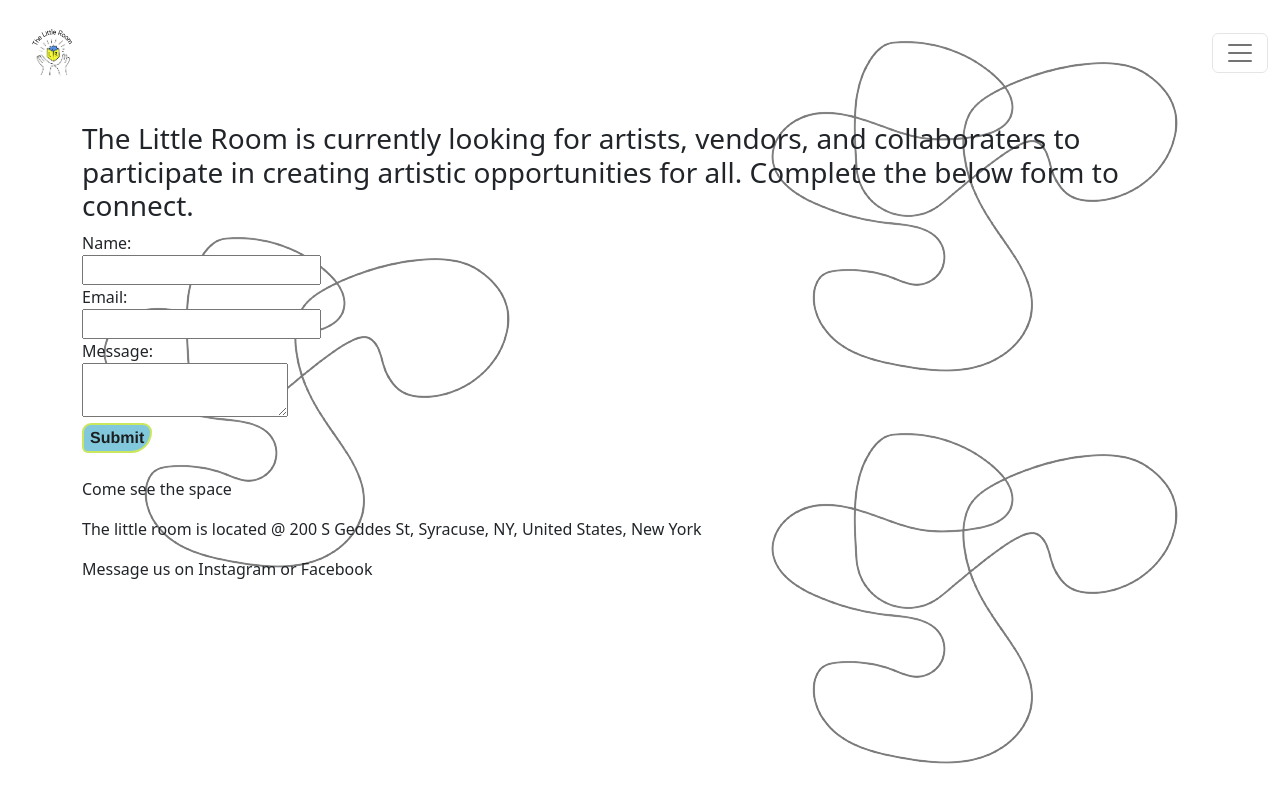
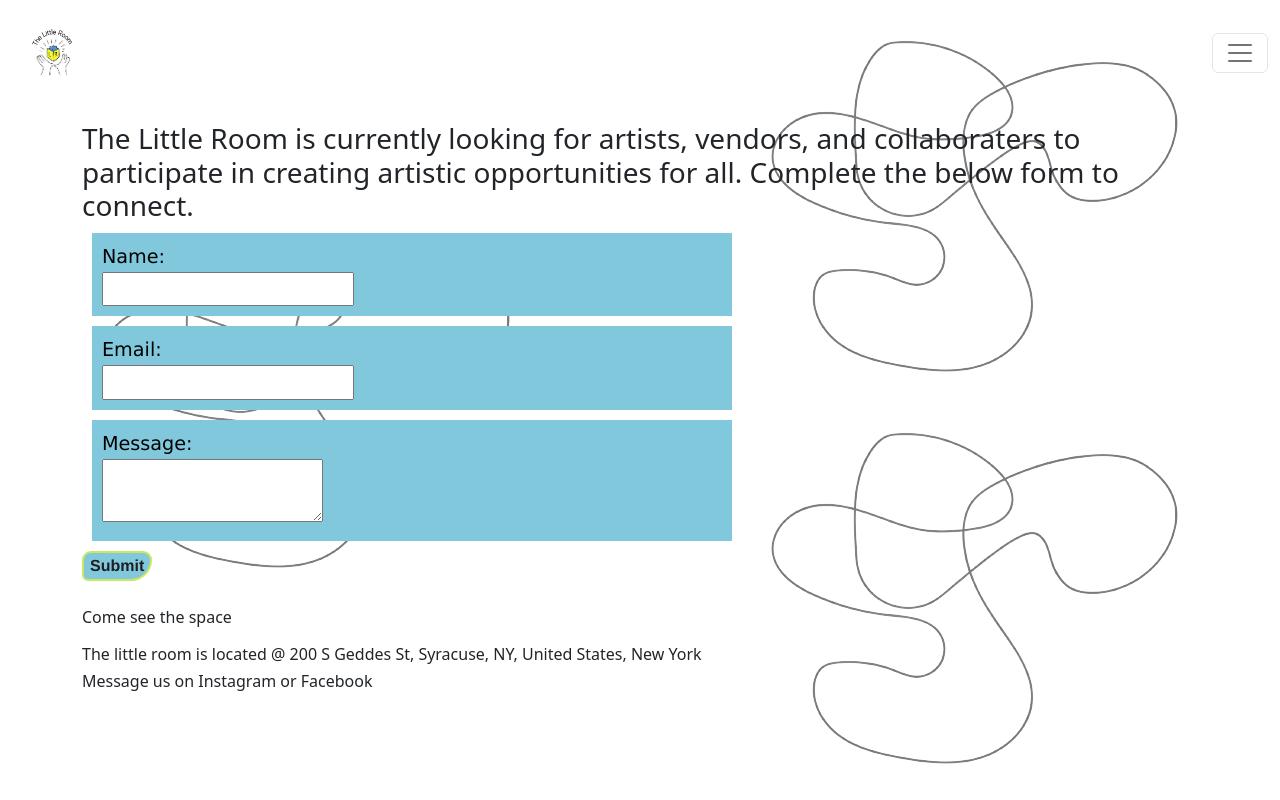
Before and after one commit to lucidbrawler/littleroomweb, a React (Create React App) app: page /contact in a window 1280 px wide. Built offline with nearby package versions, Linux system fonts and the light colour scheme; the HTML template or start-up script is replaced by a standard one.

Commit message:
minus a div? par2 on div on h2 class

```diff
--- a/src/routes/aboutus.js
+++ b/src/routes/aboutus.js
@@ -19,6 +19,7 @@ const Aboutus = () => (
     <p>Our programming provides opportunities for the community to come together around artists sharing their work. Our mission is to promote the arts as a means to create more joy!</p>
     <p>Sometimes you just need <strong>a little room</strong> to make a big impact!</p>
     </div>
+
     <div className="par">
     <p className="">
       <h2>A Flexible Events Organization</h2>
--- a/src/routes/contact.js
+++ b/src/routes/contact.js
@@ -42,21 +42,21 @@ const ContactForm = () => {
 
 
     <form className="" onSubmit={handleSubmit}>
-      <div  className="">
+      <div  className="par2">
         <label className="" htmlFor="name">Name:
         <br/>
         <input className="" type="text" id="name" required />
         </label>
 
       </div>
-      <div  className="">
+      <div  className="par2">
         <label className="" htmlFor="email">Email:
         <br/>
         <input className="" type="email" id="email" required />
         </label>
 
       </div>
-      <div  className="">
+      <div  className="par2">
         <label className="" htmlFor="message">Message:
         <br/>
         <textarea className="" id="message" required />
@@ -65,10 +65,11 @@ const ContactForm = () => {
       </div>
       <button className="link1" type="submit">{status}</button>
     </form>
+
     <br/>
     <p> Come see the space</p>
-    <p className="contactblock">The little room is located @ 200 S Geddes St, Syracuse, NY, United States, New York</p>
-    <p className="contactblock"> Message us on Instagram or Facebook</p>
+    <h3 className="contactblock">The little room is located @ 200 S Geddes St, Syracuse, NY, United States, New York</h3>
+    <h3 className="contactblock"> Message us on Instagram or Facebook</h3>
       <a href="https://www.facebook.com/thelittleroomsyr/" target="_blank" rel="noopener noreferrer"><i class="bi bi-facebook"></i></a>
       <a href="https://www.instagram.com/thelittleroomsyr/" target="_blank" rel="noopener noreferrer"><i class="bi bi-instagram"></i></a>
 
```
